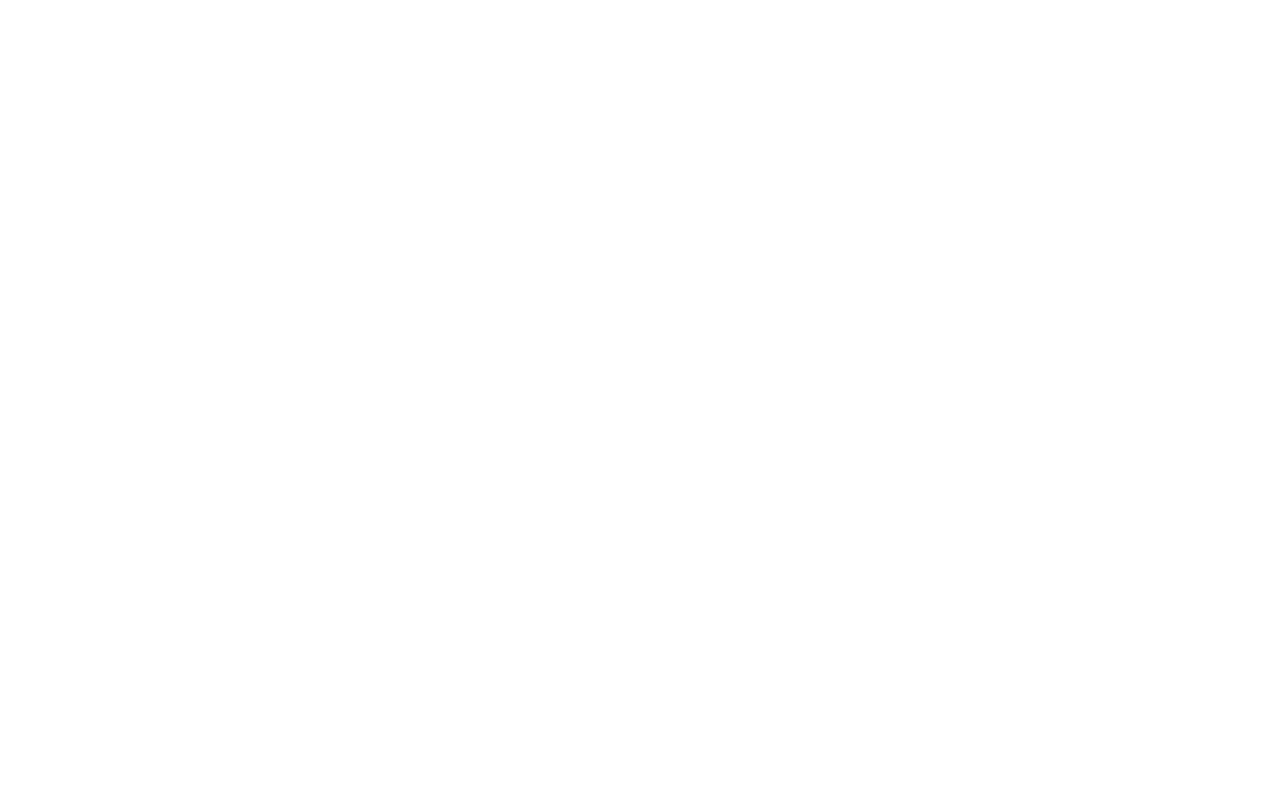
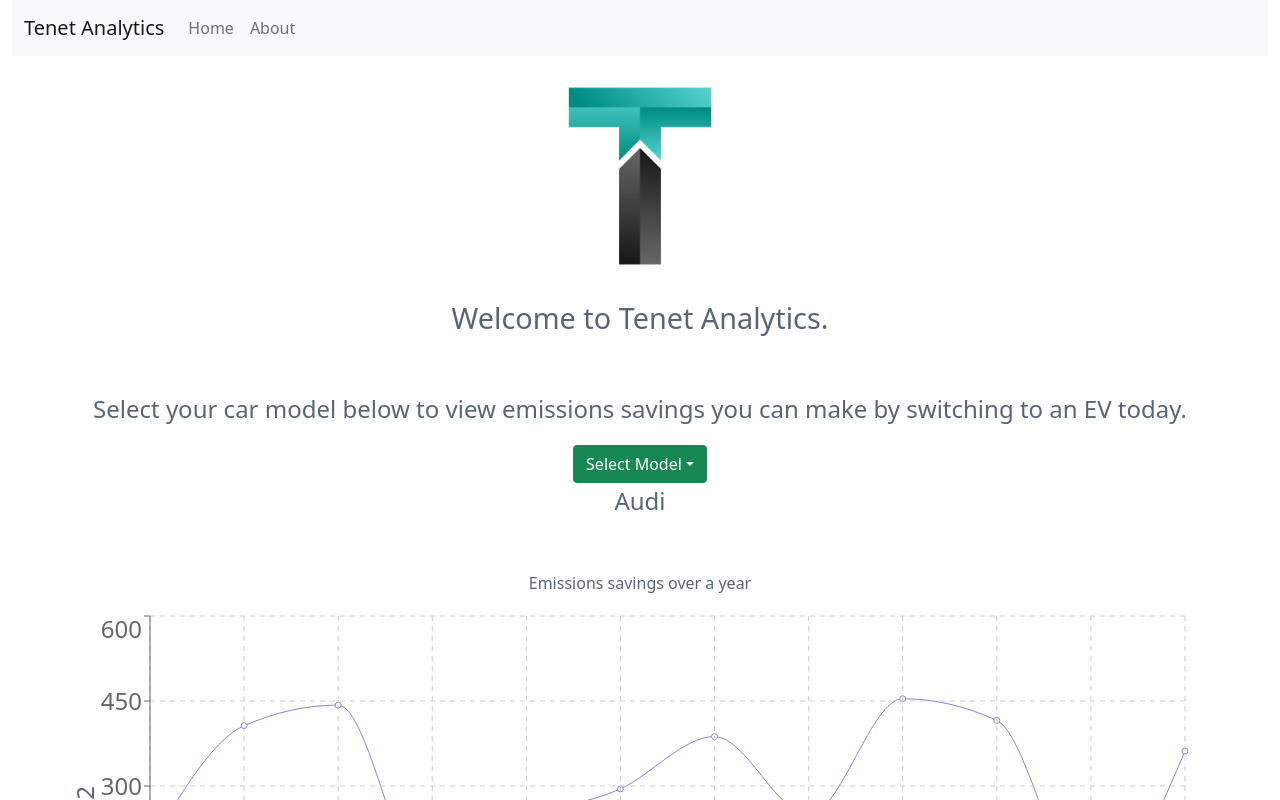
Before and after one commit to kirkampong/react-analytics, a React (Create React App) app: page / in a window 1280 px wide. Before the commit this address had no page. Shown: the top 800 px of the page. Built offline with nearby package versions, Linux system fonts and the light colour scheme; data requests are answered from the project's data file.

Commit message:
heroku buildpack config

```diff
--- a/src/index.tsx
+++ b/src/index.tsx
@@ -1,6 +1,6 @@
 import React from 'react';
 import ReactDOM from 'react-dom';
-import { Route, Routes, HashRouter, BrowserRouter } from 'react-router-dom';
+import { Route, Routes, BrowserRouter } from 'react-router-dom';
 import './index.css';
 import 'bootstrap/dist/css/bootstrap.min.css';
 import App from './App';
@@ -9,12 +9,12 @@
 
 ReactDOM.render(
   <React.StrictMode>
-    <HashRouter>
+    <BrowserRouter>
       <Routes>
-        <Route path="localhost:3000/#/" element={<App />} />
-        <Route path="localhost:3000/#/about" element={<About />} />
+        <Route path="/" element={<App />}/>
+        <Route path="/about" element={<About />} />
       </Routes>
-    </HashRouter>
+    </BrowserRouter>
   </React.StrictMode>,
   document.getElementById('root')
 );
```
Also changed, not shown: static.json (added, +7 -0 lines).
